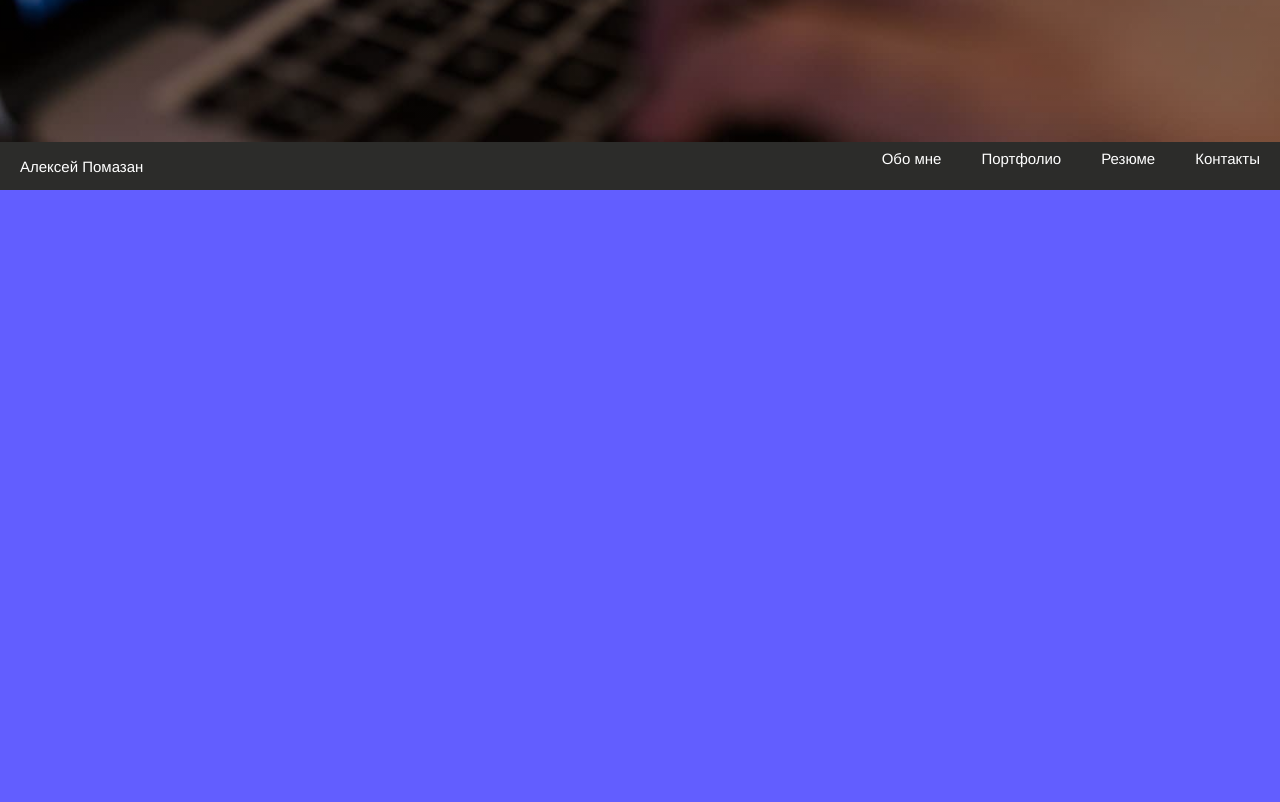
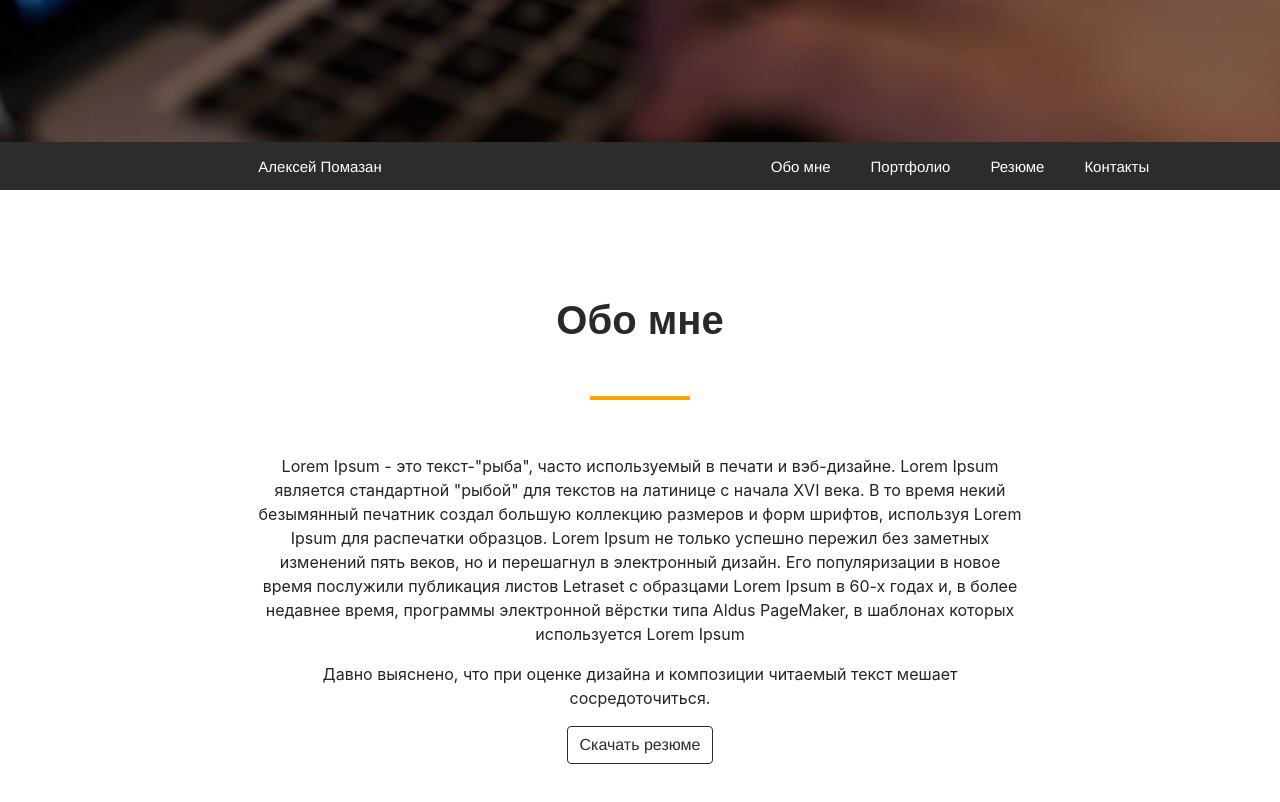
Before and after one commit to alexpomazan/alexpomazan-resume.github.io, a plain HTML site: page index.html in a window 1280 px wide. Shown: the part 658-1460 px from the top of the page. Drawn offline with nearby package versions, Linux system fonts and the light colour scheme.

Commit message:
fixed and add about

```diff
--- a/index.html
+++ b/index.html
@@ -6,8 +6,8 @@
           content="width=device-width, user-scalable=no, initial-scale=1.0, maximum-scale=1.0, minimum-scale=1.0">
     <meta http-equiv="X-UA-Compatible" content="ie=edge">
     <link rel="shortcut icon" type="image/png" href="images/favicon.png"/>
+    <link rel="stylesheet" href="https://stackpath.bootstrapcdn.com/bootstrap/4.5.0/css/bootstrap.min.css" integrity="sha384-9aIt2nRpC12Uk9gS9baDl411NQApFmC26EwAOH8WgZl5MYYxFfc+NcPb1dKGj7Sk" crossorigin="anonymous">
     <link rel="stylesheet" href="style.css"/>
-    <link rel="stylesheet" href="https://stackpath.bootstrapcdn.com/bootstrap/4.5.0/css/bootstrap.min.css" integrity="sha384-9aIt2nRpC12Uk9gS9baDl411NQApFmC26EwAOH8WgZl5MYYxFfc+NcPb1dKGj7Sk" crossorigin="anonymous">
     <script src="https://use.fontawesome.com/72004ab5bb.js"></script>
     <script src="https://ajax.googleapis.com/ajax/libs/jquery/2.2.0/jquery.min.js"></script>
     <title>Моё портфолио</title>
@@ -20,7 +20,6 @@
             <p class="main-text__second_item">И это моё портфолио!</p>
         </div>
     </section>
-    <section class="second_content">
     <header>
         <nav id="nav">
             <div class="nav-content">
@@ -38,6 +37,19 @@
             </div>
         </nav>
     </header>
+    <section class="about">
+        <div class="about-title">
+            <p>Обо мне</p>
+            <hr>
+        </div>
+        <div class="about-image">
+            <img src="" alt="">
+        </div>
+        <div class="about-text">
+            <p>Lorem Ipsum - это текст-"рыба", часто используемый в печати и вэб-дизайне. Lorem Ipsum является стандартной "рыбой" для текстов на латинице с начала XVI века. В то время некий безымянный печатник создал большую коллекцию размеров и форм шрифтов, используя Lorem Ipsum для распечатки образцов. Lorem Ipsum не только успешно пережил без заметных изменений пять веков, но и перешагнул в электронный дизайн. Его популяризации в новое время послужили публикация листов Letraset с образцами Lorem Ipsum в 60-х годах и, в более недавнее время, программы электронной вёрстки типа Aldus PageMaker, в шаблонах которых используется Lorem Ipsum</p>
+            <p>Давно выяснено, что при оценке дизайна и композиции читаемый текст мешает сосредоточиться.</p>
+            <a class="download-resume btn btn-primary" href="">Скачать резюме</a>
+        </div>
     </section>
     <section>
 
@@ -47,13 +59,14 @@
     </section>
     <section class="contacts">
         <div class="section-title">
-        <p>Cвяжитесь со мной</p>
+        <p>Cпособы связи и мои соцсети</p>
             <hr>
         </div>
-        <div class="connection col-md-8 col-md-offset-2">
+        <div class="connection">
                 <div class="connection__item col-md-4">
                     <i class="fa fa-map-marker fa-2x" aria-hidden="true"></i>
-                    <p>Измайловский проспект, 73/1</p>
+                    <span>Москва</span>
+                    <p>Измайловский проспект, 73/2</p>
                 </div>
                 <div class="connection__item col-md-4">
                     <i class="fa fa-envelope-o fa-2x" aria-hidden="true"></i>
@@ -72,7 +85,7 @@
                     </a>
                 </li>
                 <li>
-                    <a class="social__item" href="">
+                    <a class="social__item" href="https://t.me/alexshumaher">
                         <i class="fa fa-telegram" aria-hidden="true"></i>
                     </a>
                 </li>
--- a/style.css
+++ b/style.css
@@ -34,16 +34,45 @@
     margin: 0;
     font-size: 30px;
 }
-.second_content{
+.about{
+    display: flex;
+    flex-direction: column;
+    align-items: center;
     height: 100vh;
-    background: #625eff;
+}
+.about-title{
+    padding-top: 100px;
+    display: flex;
+    flex-direction: column;
+    align-items: center;
+}
+.about-title p{
+    font-family: Arial, sans-serif;
+    color: rgba(6, 2, 5, 0.85);
+    font-size: 40px;
+    font-weight: 600;
+    margin-bottom: 30px;
+
+}
+.about-text {
+    width: 60%;
+    text-align: center;
+}
+.download-resume{
+    color: #2C2C2A;
+    background: white;
+    border-color: #2C2C2A;
+}
+.download-resume:hover{
+    color: #f4f5f6;
+    background: #3e3e3c;
 }
 .nav-content{
     height: 6vh;
     background: #2C2C2A;
 }
 .nav-fixed header{
-    margin-bottom: 60px;
+    margin-bottom: 6vh;
 }
 .nav-fixed nav{
     position: fixed;
@@ -55,7 +84,7 @@ li {
     float: left;
 }
 ul {
-    margin: 0;
+    margin-bottom: 0 !important;
     list-style-type: none;
 }
 li a {
@@ -71,15 +100,16 @@ a {
     font-family: Helvetica;
     font-size: 15px;
 }
-a:hover {
-    text-decoration: underline;
+li a:hover{
+    color: orange;
+    text-decoration: none;
 }
 #main_link {
     float: left;
     color: rgb(255, 255, 255);
     line-height: 15px;
     text-decoration: none;
-    padding: 0 20px;
+    padding: 20px;
 }
 .nav-content{
     display: flex;
@@ -91,6 +121,7 @@ a:hover {
     display: flex;
     flex-flow: row nowrap;
     align-items: center;
+    justify-content: center;
 }
 
 .right_header_container {
@@ -104,6 +135,7 @@ a:hover {
     display: flex;
     flex-direction: column;
     align-items: center;
+    justify-content: space-around;
     height: 94vh;
     background: linear-gradient(
             rgba(0, 0, 0, 0.4),
@@ -118,14 +150,15 @@ a:hover {
     align-items: center;
     padding-top: 100px;
 }
-.section-title p {
+.section-title p{
     font-family: Arial, sans-serif;
     color: #f4f5f6;
     font-size: 40px;
     font-weight: 600;
     margin-bottom: 30px;
 }
-.section-title hr{
+.section-title hr,
+.about-title hr{
     height: 4px;
     width: 100px;
     background: orange;
@@ -134,15 +167,17 @@ a:hover {
 }
 .connection{
     display: flex;
-    flex-direction: row;
-    justify-content: center;
+    height: 30%;
+    width: 50%;
 }
 .connection__item{
     display: flex;
+    height: 30%;
     flex-direction: column;
     align-items: center;
 }
-.connection__item p{
+.connection__item p,
+.connection__item span {
     padding-top: 10px;
     color: #f4f5f6;
 }
```
Lines whose indentation alone changed are shown as unchanged.
